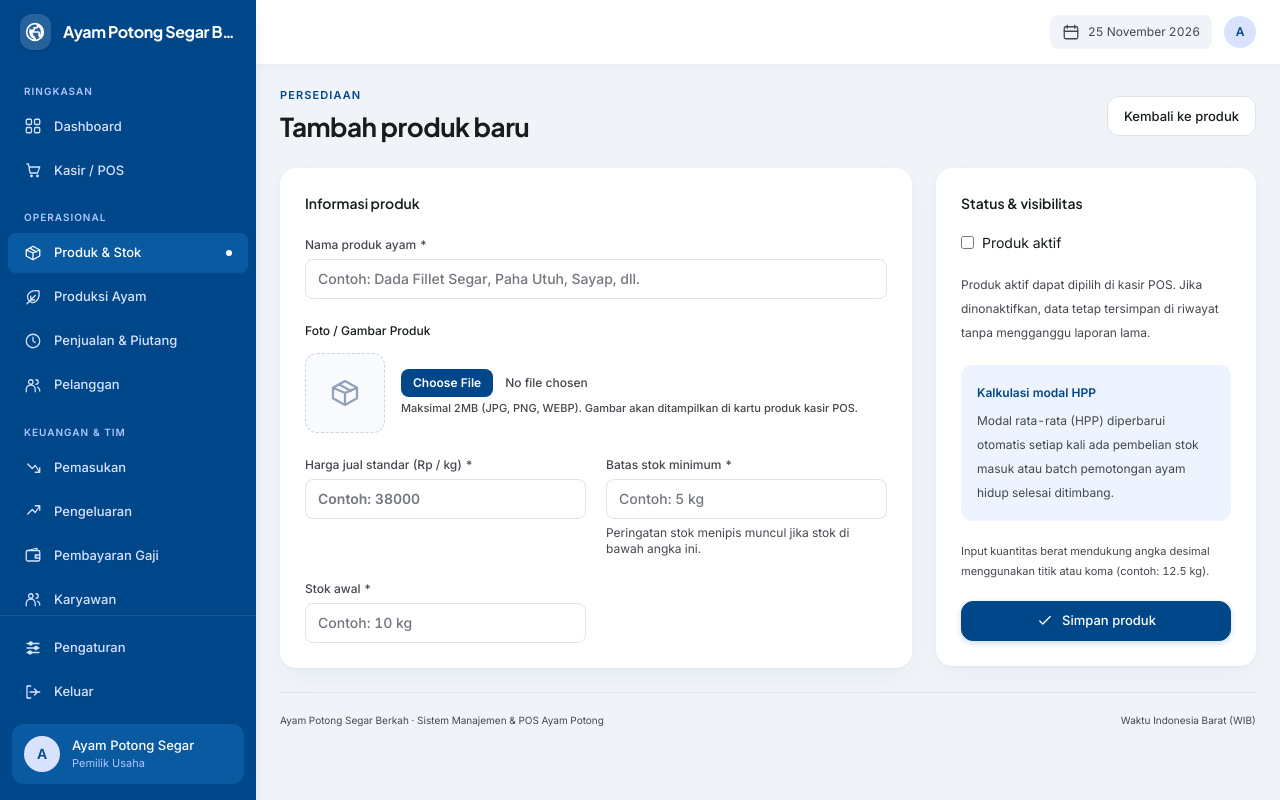
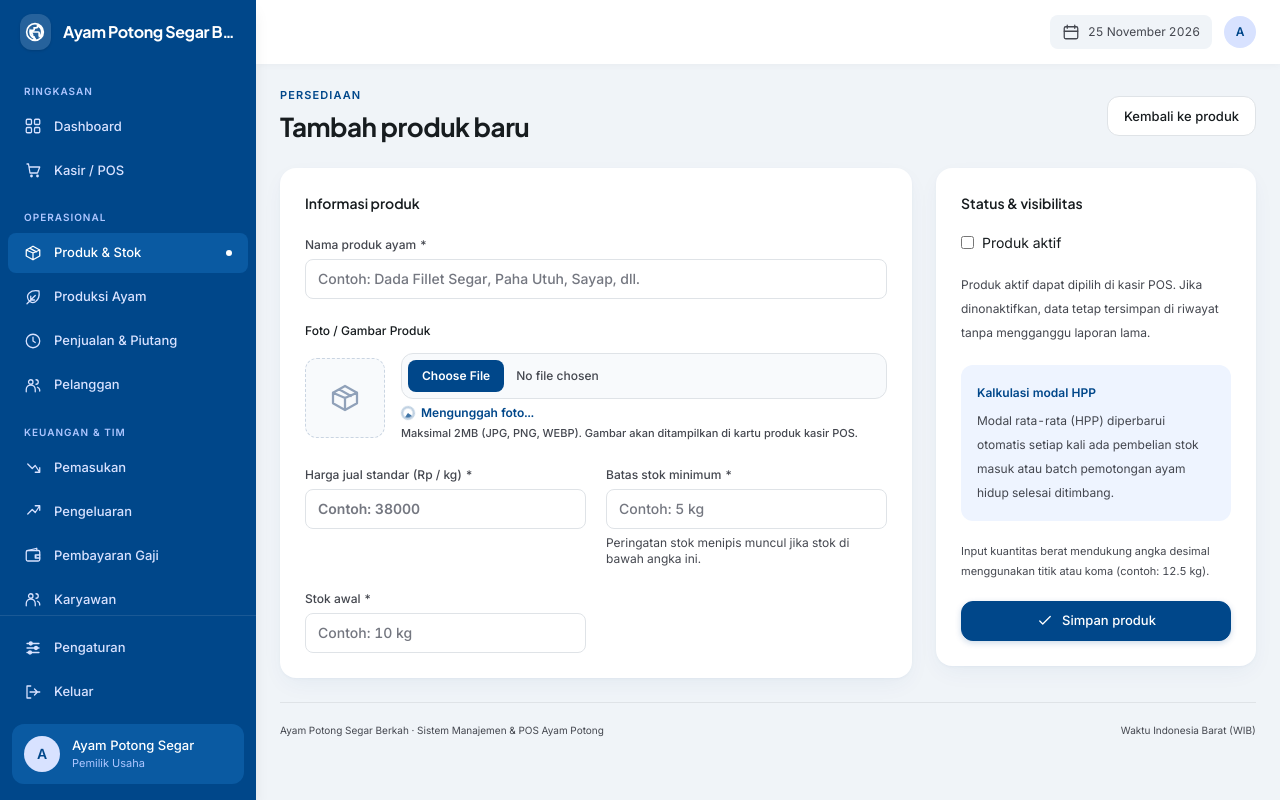
Before and after one commit to giestar-id/ayam-potong, a Laravel app: page /products/form in a window 1280 px wide. Run offline with Laravel 12, Linux system fonts and the light colour scheme; a user stored in the database is signed in; data comes from the database, SQL or seed files in the repository; style sheets or scripts are compiled from the project's sources; some libraries are stand-ins or nearby versions.

Commit message:
fix(products): prevent layout blowout on mobile during product photo upload

```diff
--- a/app/Livewire/Products/Form.php
+++ b/app/Livewire/Products/Form.php
@@ -55,6 +55,11 @@ class Form extends Component
         }
     }
 
+    public function removeImage(): void
+    {
+        $this->image = null;
+    }
+
     public function save(ProductService $productService): mixed
     {
         $this->validate([
--- a/resources/views/components/layouts/app.blade.php
+++ b/resources/views/components/layouts/app.blade.php
@@ -46,7 +46,7 @@
         ];
     }
 @endphp
-<body x-data="{ menuOpen: false }" @keydown.escape.window="menuOpen = false">
+<body x-data="{ menuOpen: false }" @keydown.escape.window="menuOpen = false" class="overflow-x-hidden">
 <x-notification/>
 <x-confirmation-dialog/>
 <a href="#main-content" class="sr-only focus:not-sr-only focus:fixed focus:left-3 focus:top-3 focus:z-[60] focus:rounded-lg focus:bg-white focus:p-3">Langsung ke konten</a>
@@ -98,7 +98,7 @@
             @endif
         </div>
     </header>
-    <main id="main-content" class="mx-auto max-w-[1600px] px-4 py-6 sm:px-6">{{ $slot }}</main>
+    <main id="main-content" class="mx-auto max-w-[1600px] px-4 py-6 sm:px-6 min-w-0 max-w-full overflow-x-hidden">{{ $slot }}</main>
     <footer class="no-print mx-4 flex justify-between gap-3 border-t border-[#dfe3e7] py-5 text-[10px] text-brand-textGray sm:mx-6">
         <span>{{ $biz->business_name }} · Sistem Manajemen & POS Ayam Potong</span>
         <span>Waktu Indonesia Barat (WIB)</span>
--- a/resources/views/livewire/products/form.blade.php
+++ b/resources/views/livewire/products/form.blade.php
@@ -8,9 +8,9 @@
     </div>
     <x-feedback/>
 
-    <form wire:submit="save" class="grid items-start gap-6 lg:grid-cols-[1fr_320px]">
+    <form wire:submit="save" class="grid items-start gap-6 lg:grid-cols-[1fr_320px] min-w-0 max-w-full">
         <!-- Kolom Kiri: Form Detail Produk -->
-        <section class="panel space-y-6 p-6">
+        <section class="panel space-y-6 p-4 sm:p-6 min-w-0 max-w-full overflow-hidden">
             <h2 class="text-sm font-semibold">Informasi produk</h2>
 
             <label class="field">
@@ -19,22 +19,44 @@
                 @error('name') <span class="text-xs text-red-600">{{ $message }}</span> @enderror
             </label>
 
-            <div class="field">
+            <div class="field min-w-0 max-w-full">
                 <span class="font-medium text-brand-textDark">Foto / Gambar Produk</span>
-                <div class="mt-2 flex items-center gap-4">
+                <div class="mt-2 flex flex-col sm:flex-row items-start sm:items-center gap-4 min-w-0 max-w-full">
+                    <div class="flex items-center gap-3 shrink-0">
                         @if($image)
+                            <div class="relative shrink-0">
                                 <img src="{{ $image->temporaryUrl() }}" class="h-20 w-20 rounded-xl object-cover border border-brand-border shadow-sm" alt="Preview Gambar">
+                                <button type="button" wire:click="removeImage" class="absolute -top-1.5 -right-1.5 flex h-5 w-5 items-center justify-center rounded-full bg-red-600 text-white shadow hover:bg-red-700" title="Hapus foto baru">
+                                    <x-icon name="close" class="h-3 w-3"/>
+                                </button>
+                            </div>
                         @elseif($existingImageUrl)
+                            <div class="relative shrink-0">
                                 <img src="{{ $existingImageUrl }}" class="h-20 w-20 rounded-xl object-cover border border-brand-border shadow-sm" alt="Gambar Produk">
+                            </div>
                         @else
                             <div class="flex h-20 w-20 shrink-0 items-center justify-center rounded-xl border border-dashed border-slate-300 bg-slate-50 text-slate-400">
                                 <x-icon name="box" class="h-8 w-8"/>
                             </div>
                         @endif
-                    <div class="flex-1">
-                        <input type="file" wire:model="image" accept="image/*" class="file:mr-3 file:py-1.5 file:px-3 file:rounded-lg file:border-0 file:text-xs file:font-semibold file:bg-brand-primary file:text-white hover:file:bg-brand-primaryDark text-xs text-brand-textGray">
-                        <p class="mt-1 text-[11px] text-brand-textGray">Maksimal 2MB (JPG, PNG, WEBP). Gambar akan ditampilkan di kartu produk kasir POS.</p>
-                        @error('image') <span class="text-xs text-red-600">{{ $message }}</span> @enderror
+
+                        @if($image)
+                            <button type="button" wire:click="removeImage" class="text-xs font-semibold text-red-600 hover:underline sm:hidden">
+                                Batal foto
+                            </button>
+                        @endif
+                    </div>
+
+                    <div class="w-full flex-1 min-w-0 max-w-full">
+                        <div class="relative max-w-full overflow-hidden">
+                            <input type="file" wire:model="image" accept="image/*" class="block w-full max-w-full text-xs text-brand-textGray file:mr-3 file:py-2 file:px-3.5 file:rounded-lg file:border-0 file:text-xs file:font-semibold file:bg-brand-primary file:text-white hover:file:bg-brand-primaryDark cursor-pointer truncate rounded-xl border border-[#dfe3e7] bg-[#f8fafc] p-1.5 focus:outline-none">
+                        </div>
+                        <div wire:loading wire:target="image" class="mt-1.5 flex items-center gap-1.5 text-xs font-semibold text-brand-primary">
+                            <svg class="h-3.5 w-3.5 animate-spin" viewBox="0 0 24 24" fill="none"><circle class="opacity-25" cx="12" cy="12" r="10" stroke="currentColor" stroke-width="4"></circle><path class="opacity-75" fill="currentColor" d="M4 12a8 8 0 018-8v8H4z"></path></svg>
+                            <span>Mengunggah foto...</span>
+                        </div>
+                        <p class="mt-1 text-[11px] text-brand-textGray leading-relaxed">Maksimal 2MB (JPG, PNG, WEBP). Gambar akan ditampilkan di kartu produk kasir POS.</p>
+                        @error('image') <span class="mt-1 block text-xs text-red-600 font-medium">{{ $message }}</span> @enderror
                     </div>
                 </div>
             </div>
@@ -75,7 +97,7 @@
         </section>
 
         <!-- Kolom Kanan: Status & Panel Informasi Sesuai Refrensi -->
-        <aside class="panel space-y-5 p-6 self-start">
+        <aside class="panel space-y-5 p-4 sm:p-6 self-start min-w-0 max-w-full overflow-hidden">
             <h2 class="text-sm font-semibold">Status & visibilitas</h2>
 
             <label class="flex items-center gap-2 text-sm text-brand-textDark cursor-pointer">
```
Lines whose indentation alone changed are shown as unchanged.
